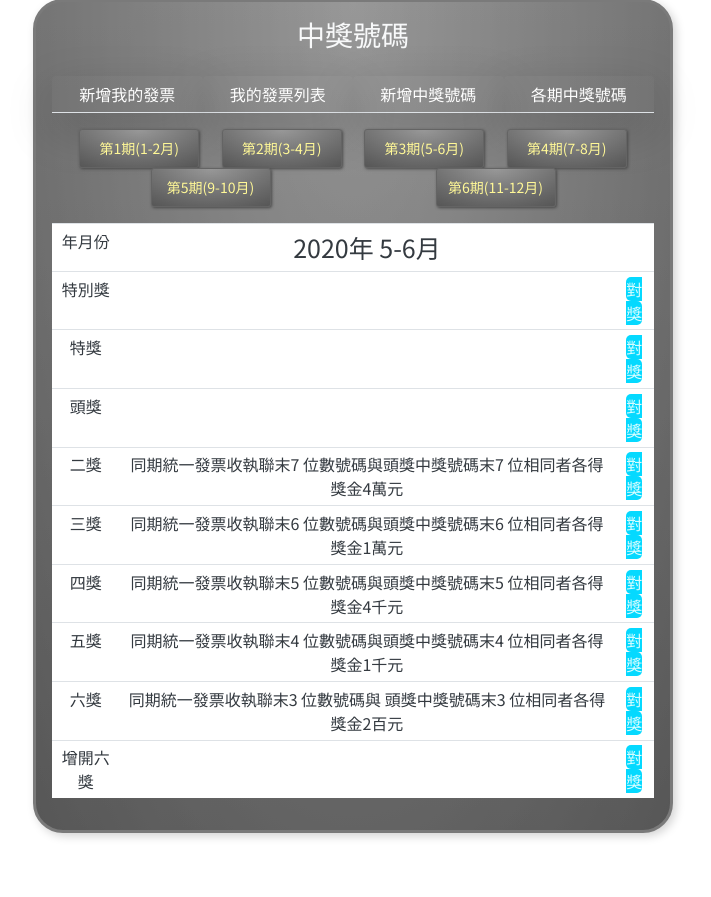
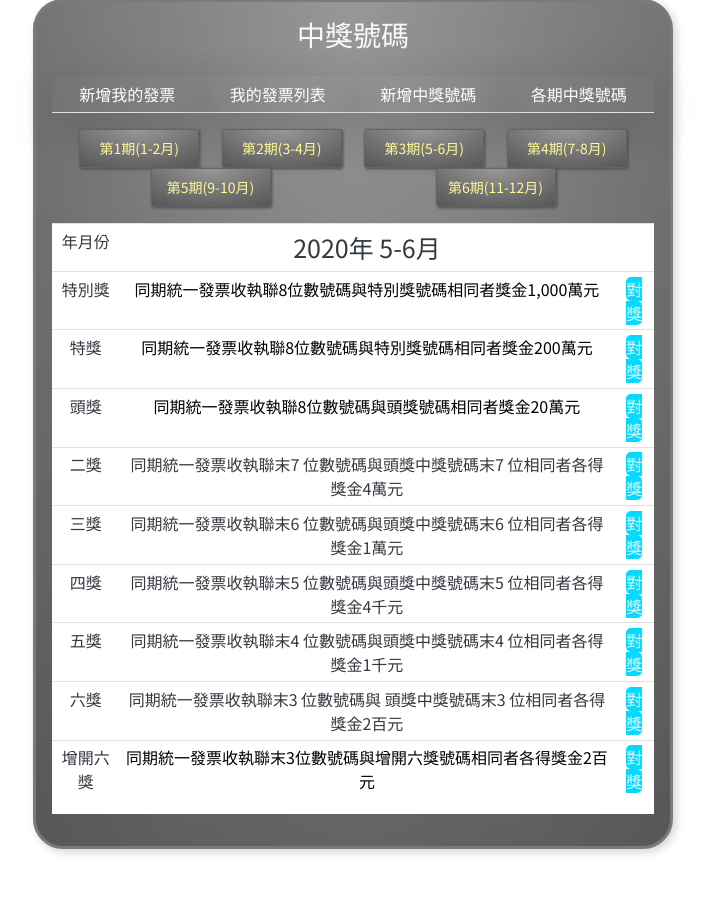
Before and after one commit to wdaweb/invoice-pepsiloca, a PHP site: page /invoice.php in a window 1280 px wide. Shown: the part 49-946 px from the top of the page, without its empty margins (287-998 px from the left). Run offline with PHP 8.4, Linux system fonts and the light colour scheme; data comes from the database, SQL or seed files in the repository.

Commit message:
invoive.php修改

```diff
--- a/css/style.css
+++ b/css/style.css
@@ -175,3 +175,9 @@ a {
     text-decoration: none;
     background-color: transparent;
 }
+
+td p{
+    font-size:16px;
+    color:black;
+
+}
--- a/invoice.php
+++ b/invoice.php
@@ -79,7 +79,7 @@ $num4=all('award_number',['period'=>$period,'year'=>$year,'type'=>4]);//多筆
             echo $num1['number'];
         };
 
-        ?></td>
+        ?><p>同期統一發票收執聯8位數號碼與特別獎號碼相同者獎金1,000萬元</p></td>
                 <td><a class="wa" href="award.php?aw=1&year=<?=$year;?>&period=<?=$period;?>">對獎</a></td>
             </tr>
             <tr>
@@ -89,7 +89,7 @@ $num4=all('award_number',['period'=>$period,'year'=>$year,'type'=>4]);//多筆
             echo $num2['number'];
         };
 
-        ?></td>
+        ?><p>同期統一發票收執聯8位數號碼與特別獎號碼相同者獎金200萬元</p></td>
                 <td><a class="wa" href="award.php?aw=2&year=<?=$year;?>&period=<?=$period;?>">對獎</a></td>
             </tr>
             <tr>
@@ -100,7 +100,7 @@ $num4=all('award_number',['period'=>$period,'year'=>$year,'type'=>4]);//多筆
                     echo $num['number'] . "<br>";
                 }
 
-                ?>
+                ?><p>同期統一發票收執聯8位數號碼與頭獎號碼相同者獎金20萬元</p>
 
 </td>
 <td><a class="wa" href="award.php?aw=3&year=<?=$year;?>&period=<?=$period;?>">對獎</a></td>
@@ -138,7 +138,7 @@ $num4=all('award_number',['period'=>$period,'year'=>$year,'type'=>4]);//多筆
                             echo $num['number'] . "<br>";
                         }
 
-                        ?>
+                        ?><p>同期統一發票收執聯末3位數號碼與增開六獎號碼相同者各得獎金2百元</p>
                 </td>
                 <td><a class="wa" href="award.php?aw=9&year=<?=$year;?>&period=<?=$period;?>">對獎</a></td>
             </tr>
```
